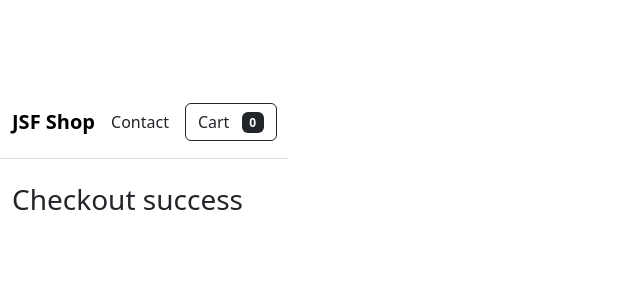
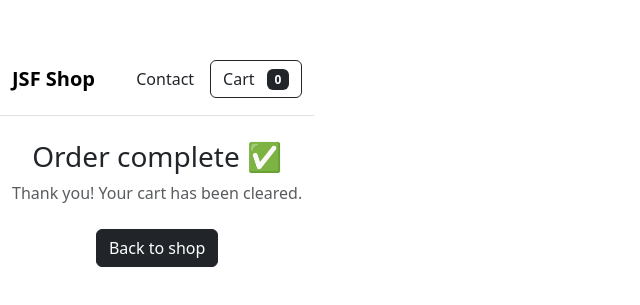
Before and after one commit to NoroffFEU/jsfw-2025-v1-katja-jsframeworks-ca, a React (Vite) app: page /checkout-success in a window 1280 px wide. Shown: the part 233-538 px from the top of the page, without its empty margins (0-640 px from the left). Built offline with nearby package versions, Linux system fonts and the light colour scheme; no server answers.

Commit message:
feat: checkout success clears cart

```diff
--- a/src/pages/checkout-success-page.tsx
+++ b/src/pages/checkout-success-page.tsx
@@ -1,3 +1,20 @@
-export default function checkoutSuccessPage() {
-  return <h1 className="h3">Checkout success</h1>
+import { useEffect } from 'react'
+import { Link } from 'react-router-dom'
+import { clearCart } from '../store/cart-store'
+
+export default function CheckoutSuccessPage() {
+  useEffect(() => {
+    clearCart()
+  }, [])
+
+  return (
+    <div className="text-center">
+      <h1 className="h3 mb-2">Order complete ✅</h1>
+      <p className="text-muted mb-4">Thank you! Your cart has been cleared.</p>
+
+      <Link className="btn btn-dark" to="/">
+        Back to shop
+      </Link>
+    </div>
+  )
 }
```
